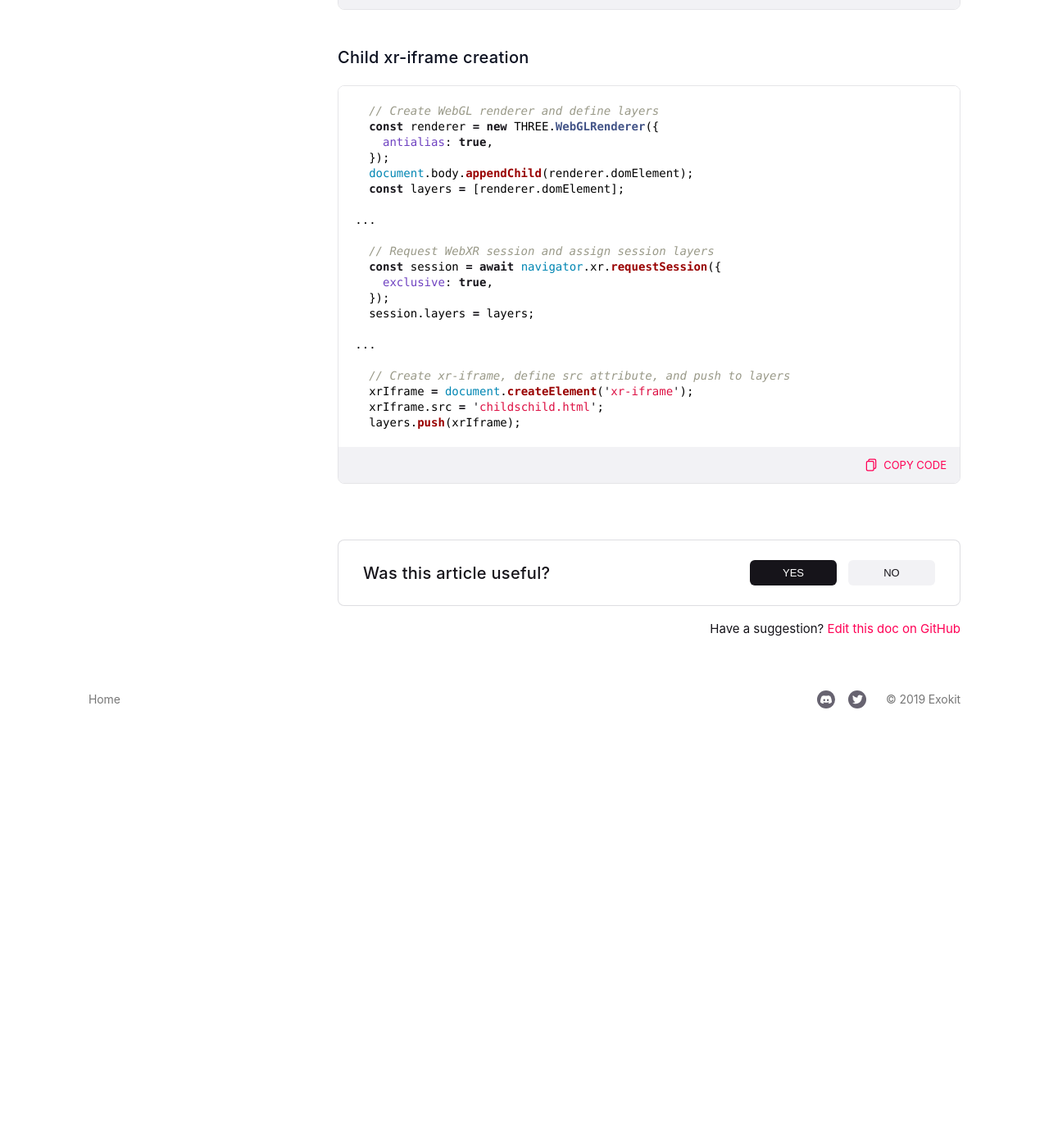
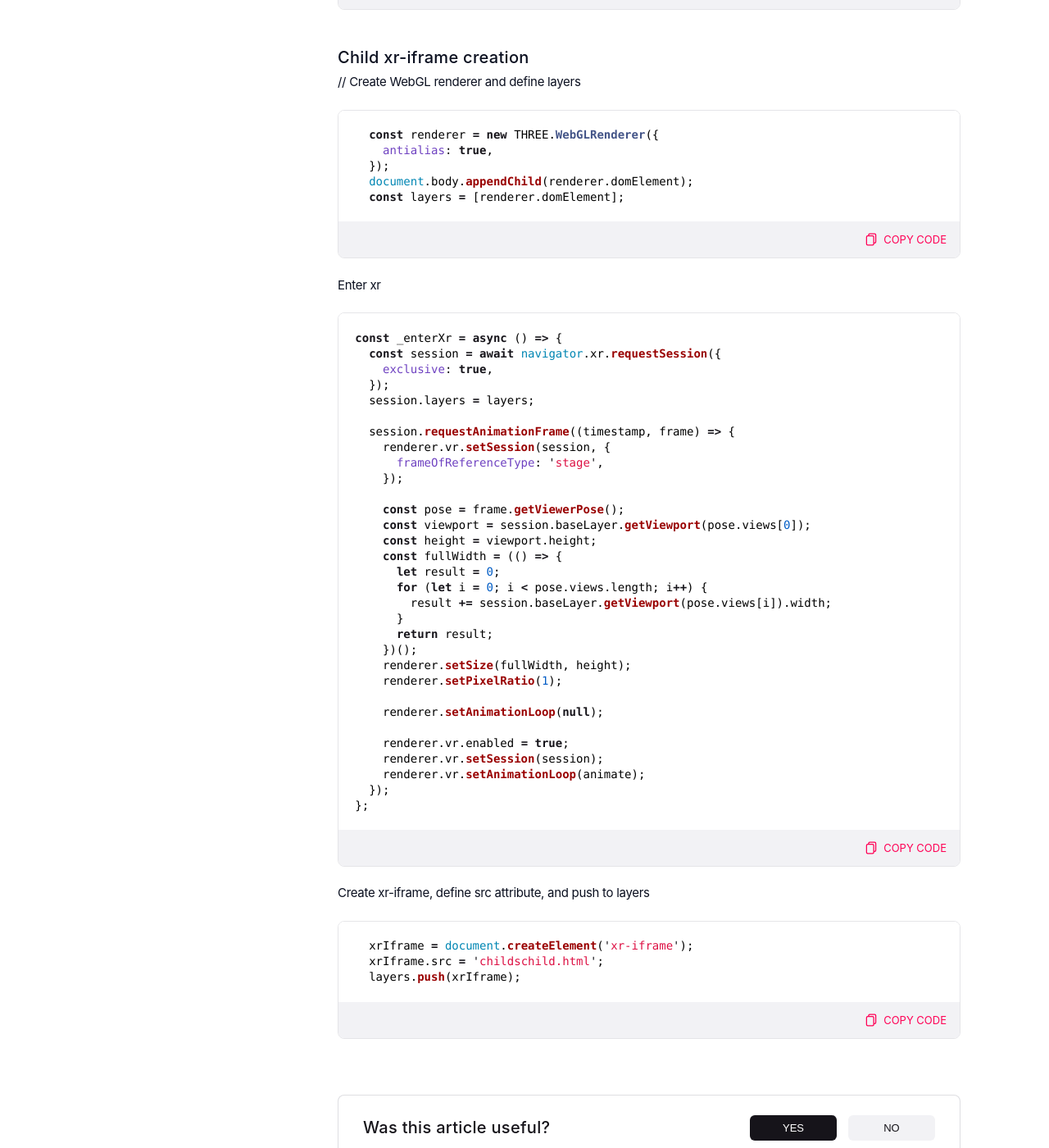
Before and after one commit to chrisplatorres/exokit-web-docs, a Jekyll site: the page built from _posts/development-guide/2019-09-05-xr-iframe-api.md, in a window 1280 px wide and 1400 px high, scrolled down 795 px. Shown: the whole window at 82% size. Built offline with Jekyll 4.4.1, drawn with Linux system fonts in a browser that asks for light colours; comment, search, counter and statistics services are not loaded; before the commit the page ends 1674 px from its top, so only the background shows below that.

Commit message:
adjust xr-iframe api formatting and add THREE animation loop

````diff
--- a/_posts/development-guide/2019-09-05-xr-iframe-api.md
+++ b/_posts/development-guide/2019-09-05-xr-iframe-api.md
@@ -35,25 +35,54 @@ This page will cover how to create and manipulate reality tabs (`xr-iframe`).
 
 ## Child xr-iframe creation
 
+// Create WebGL renderer and define layers
+
 ```js
-  // Create WebGL renderer and define layers
   const renderer = new THREE.WebGLRenderer({
     antialias: true,
   });
   document.body.appendChild(renderer.domElement);
   const layers = [renderer.domElement];
+```
 
-...
+Enter xr
 
-  // Request WebXR session and assign session layers
+```js
+const _enterXr = async () => {
   const session = await navigator.xr.requestSession({
     exclusive: true,
   });
   session.layers = layers;
 
-...
+  session.requestAnimationFrame((timestamp, frame) => {
+    renderer.vr.setSession(session, {
+      frameOfReferenceType: 'stage',
+    });
 
-  // Create xr-iframe, define src attribute, and push to layers
+    const pose = frame.getViewerPose();
+    const viewport = session.baseLayer.getViewport(pose.views[0]);
+    const height = viewport.height;
+    const fullWidth = (() => {
+      let result = 0;
+      for (let i = 0; i < pose.views.length; i++) {
+        result += session.baseLayer.getViewport(pose.views[i]).width;
+      }
+      return result;
+    })();
+    renderer.setSize(fullWidth, height);
+    renderer.setPixelRatio(1);
+
+    renderer.setAnimationLoop(null);
+
+    renderer.vr.enabled = true;
+    renderer.vr.setSession(session);
+    renderer.vr.setAnimationLoop(animate);
+  });
+};
+```
+
+Create xr-iframe, define src attribute, and push to layers
+```js
   xrIframe = document.createElement('xr-iframe');
   xrIframe.src = 'childschild.html';
   layers.push(xrIframe);
````
